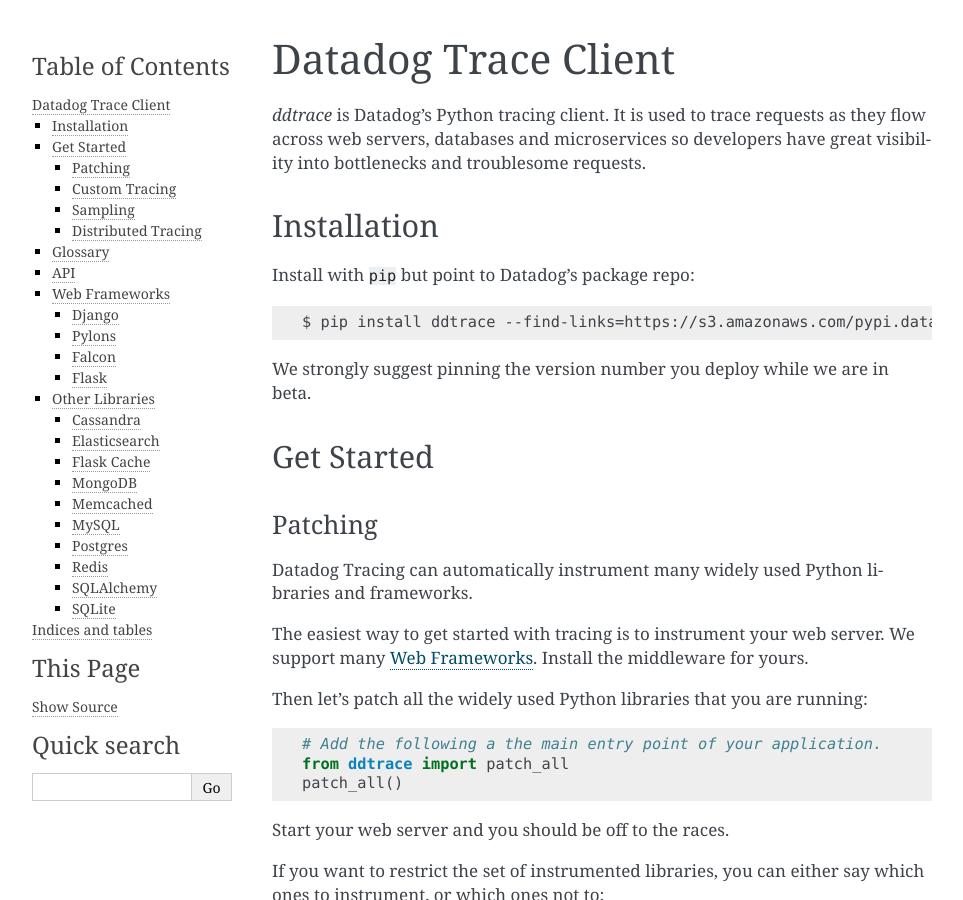
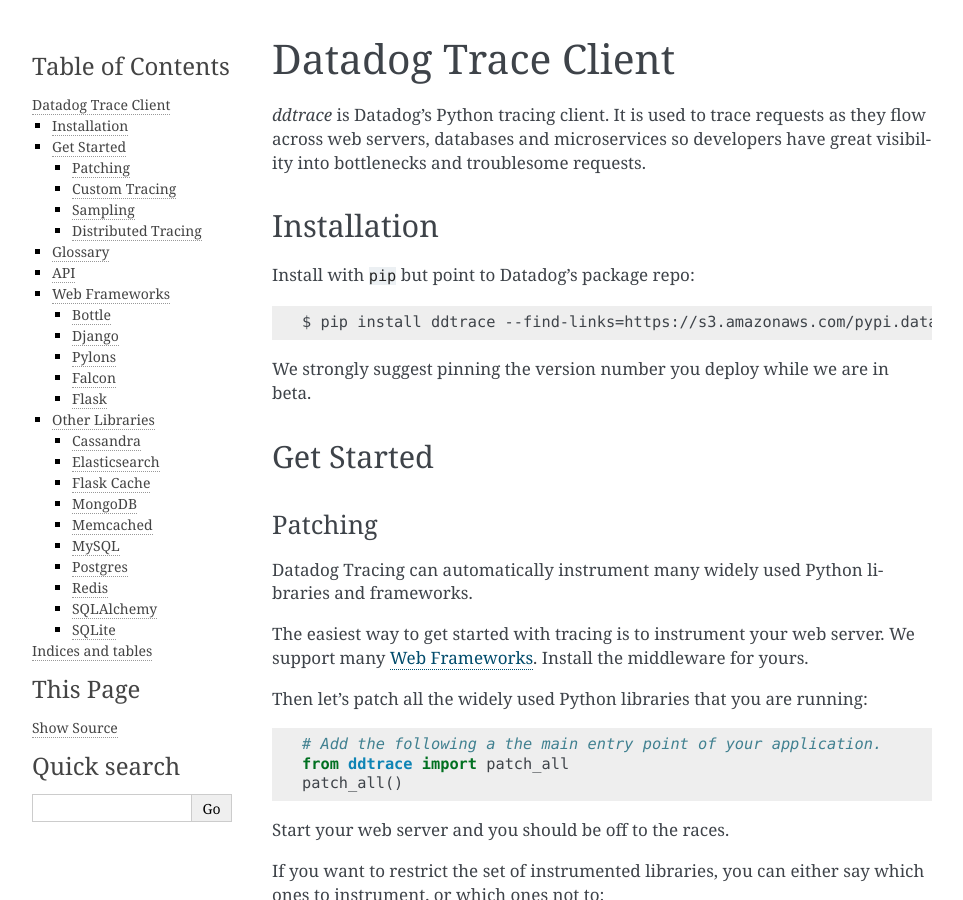
Before and after one commit to korniltsev-grafanista/pyroscope-python, a Sphinx documentation site: the page built from docs/index.rst, in a window 1280 px wide and 900 px high. Shown: the whole window, without its empty margins (148-1111 px from the left). Built offline with Sphinx 7.4.7, drawn with Linux system fonts in a browser that asks for light colours.

Commit message:
add bottle docs
Upstream-Commit: 05d90b55a81f871fa8db0cd8c67c92515317abbb

```diff
--- a/docs/index.rst
+++ b/docs/index.rst
@@ -176,6 +176,11 @@
 Web Frameworks
 --------------
 
+Bottle
+~~~~~~
+
+.. automodule:: ddtrace.contrib.bottle
+
 Django
 ~~~~~~
 
```
